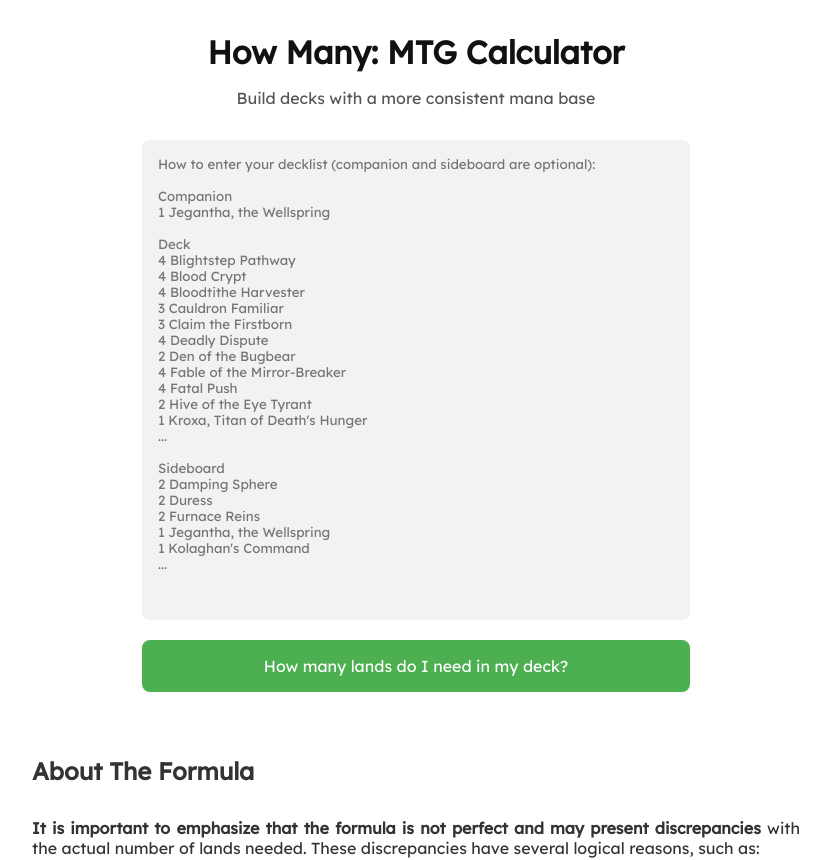
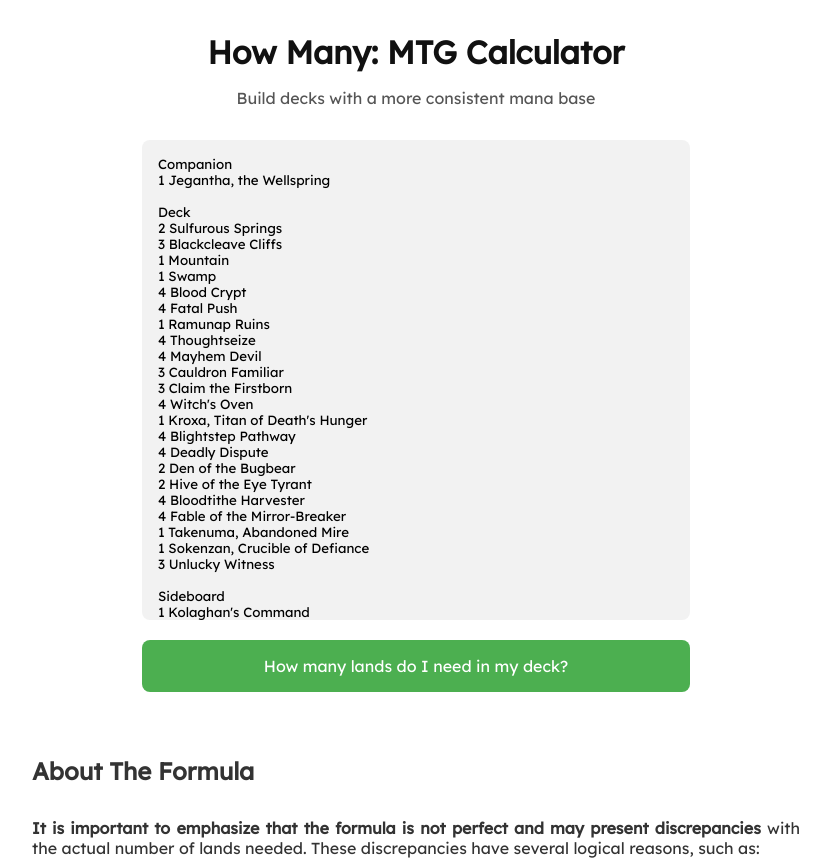
Before and after one commit to raulin0/how-many, a Django app: page / in a window 1280 px wide. Shown: the part 56-916 px from the top of the page, without its empty margins (224-1054 px from the left). Run offline with Django 4.2, Linux system fonts and the light colour scheme.

Commit message:
refactor: removes the placeholder and adds a pre-filled decklist for example use

```diff
--- a/decklist_analyzer/templates/decklist_analyzer/index.html
+++ b/decklist_analyzer/templates/decklist_analyzer/index.html
@@ -10,38 +10,48 @@
             <div class="form-container">
                 <form id="decklist-form" method="post">
                     {% csrf_token %}
-                    <textarea id="decklist" tabindex="0" onfocus="closeSidebar()" name="decklist" placeholder="How to enter your decklist (companion and sideboard are optional):
-
-Companion
+                    <textarea id="decklist" tabindex="0" onfocus="closeSidebar()" name="decklist">Companion
 1 Jegantha, the Wellspring
 
 Deck
-4 Blightstep Pathway
+2 Sulfurous Springs
+3 Blackcleave Cliffs
+1 Mountain
+1 Swamp
 4 Blood Crypt
-4 Bloodtithe Harvester
+4 Fatal Push
+1 Ramunap Ruins
+4 Thoughtseize
+4 Mayhem Devil
 3 Cauldron Familiar
 3 Claim the Firstborn
+4 Witch's Oven
+1 Kroxa, Titan of Death's Hunger
+4 Blightstep Pathway
 4 Deadly Dispute
 2 Den of the Bugbear
+2 Hive of the Eye Tyrant
+4 Bloodtithe Harvester
 4 Fable of the Mirror-Breaker
-4 Fatal Push
-2 Hive of the Eye Tyrant
-1 Kroxa, Titan of Death's Hunger
-...
+1 Takenuma, Abandoned Mire
+1 Sokenzan, Crucible of Defiance
+3 Unlucky Witness
 
 Sideboard
-2 Damping Sphere
+1 Kolaghan's Command
+2 Rending Volley
+1 Jegantha, the Wellspring
+2 Unlicensed Hearse
 2 Duress
 2 Furnace Reins
-1 Jegantha, the Wellspring
-1 Kolaghan's Command
-...
-
-"></textarea>
-                    <button id="submit-button" type="submit" disabled>How many lands do I need in my deck?</button>
+2 Damping Sphere
+1 Abrade
+2 Ob Nixilis, the Adversary
+</textarea>
+                    <button id="submit-button" type="submit">How many lands do I need in my deck?</button>
                 </form>
             </div>
-            <div class="explanation-container">
+            <div class="explanation-container" id="explanation-container">
                 {% if result %}
                 <div class="analysis" id="results">
                     <h2>Decklist Analysis</h2>
```
